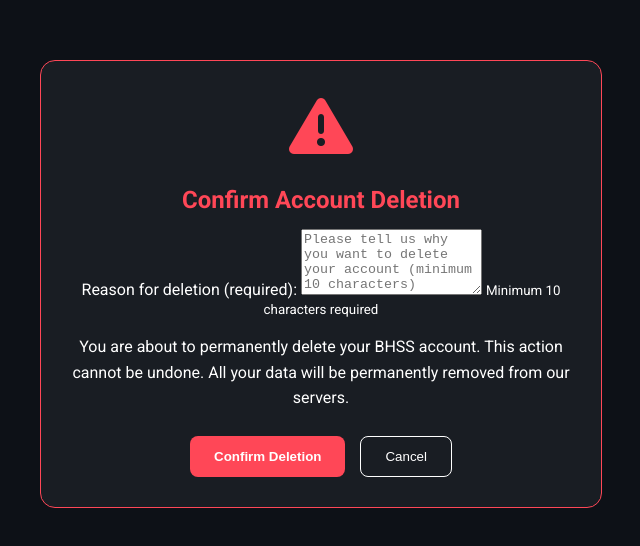
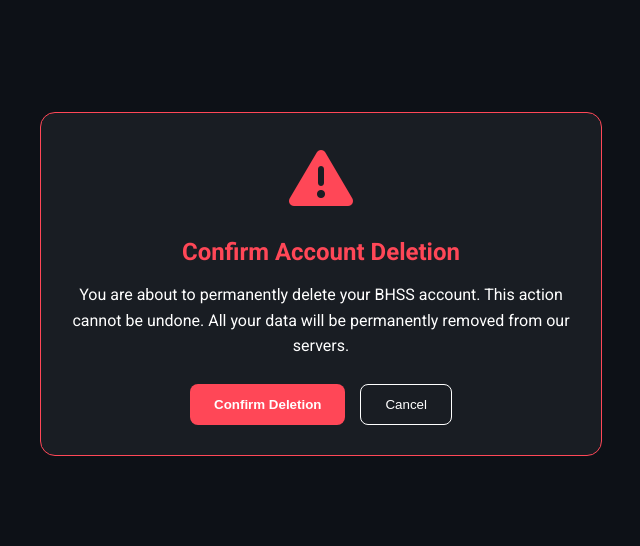
Before and after one commit to mohaimin786/bhsciencesociety, a plain HTML site: page public/confirm-deletion.html in a window 1280 px wide. Shown: the part 136-682 px from the top of the page, without its empty margins (319-959 px from the left). Drawn offline with Linux system fonts and the light colour scheme.

Commit message:
Update confirm-deletion.html

```diff
--- a/public/confirm-deletion.html
+++ b/public/confirm-deletion.html
@@ -141,18 +141,7 @@
         <h1 class="confirmation-title">Confirm Account Deletion</h1>
 
         <div id="notification" class="notification"></div>
-        <div class="form-group">
-          <label for="deletionReason">Reason for deletion (required):</label>
-          <textarea
-            id="deletionReason"
-            name="deletionReason"
-            rows="4"
-            placeholder="Please tell us why you want to delete your account (minimum 10 characters)"
-            minlength="10"
-            required
-          ></textarea>
-          <small>Minimum 10 characters required</small>
-        </div>
+
         <div id="userInfo" class="user-info" style="display: none;">
           <p>Account: <span id="userEmail"></span></p>
           <p>Name: <span id="userName"></span></p>
```
